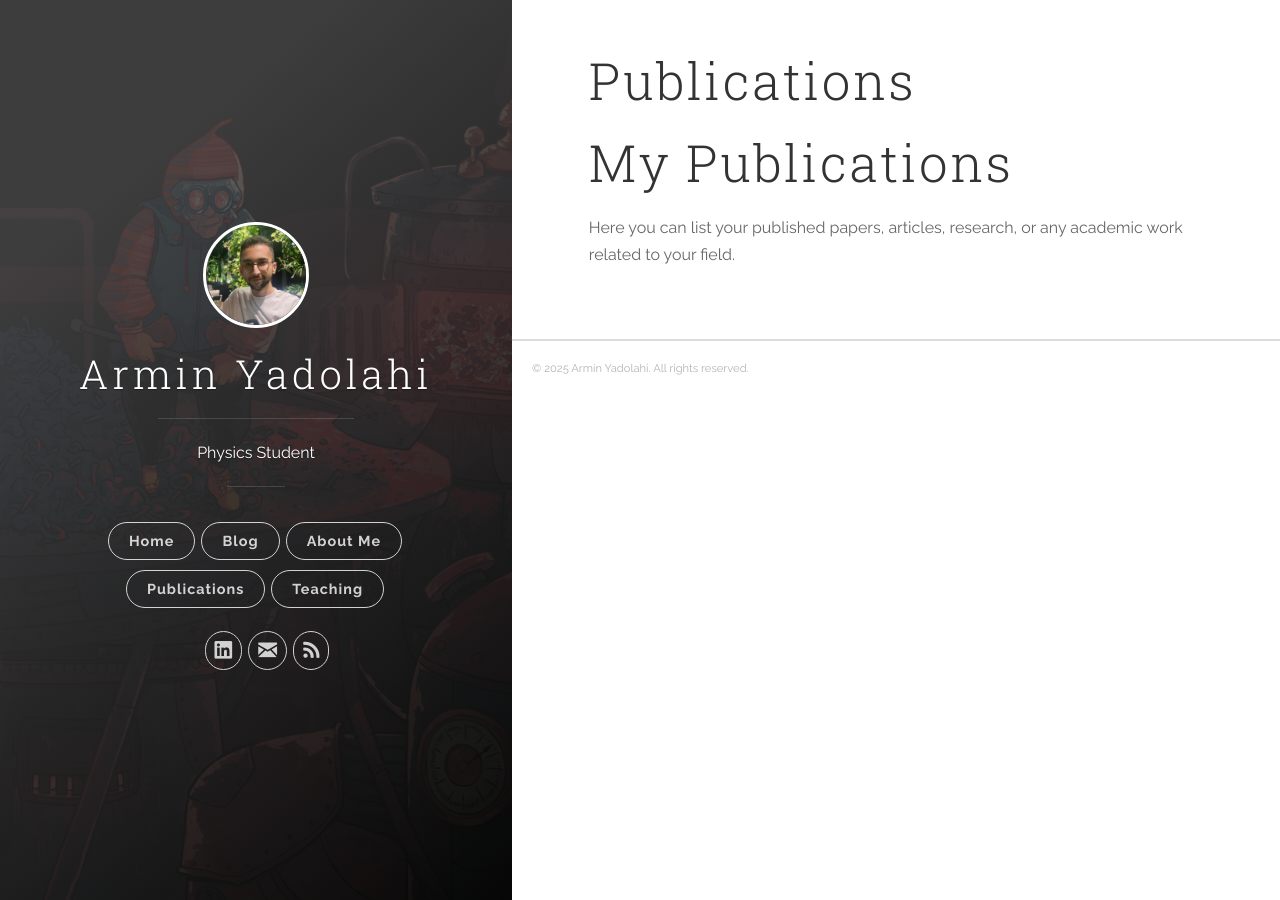
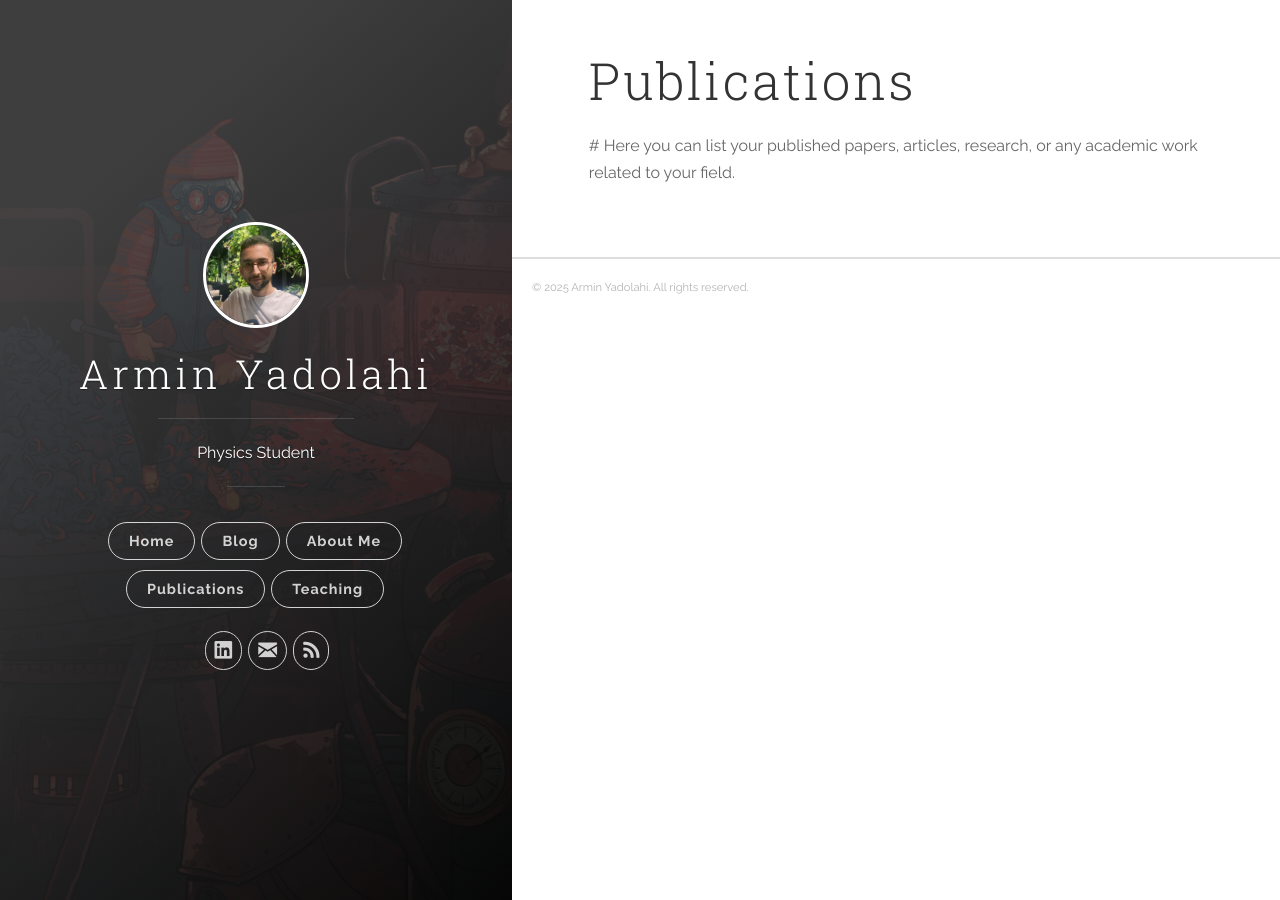
Before and after one commit to ArminYadolahi/ArminYadolahi.github.io, a Jekyll site: the page built from publications.md, in a window 1280 px wide. Built offline with Jekyll 4.4.1, drawn with Linux system fonts in a browser that asks for light colours.

Commit message:
Update publications.md

```diff
--- a/publications.md
+++ b/publications.md
@@ -3,6 +3,5 @@ layout: page
 title: "Publications"
 permalink: /publications/
 ---
-# My Publications
-
+#
 Here you can list your published papers, articles, research, or any academic work related to your field.
```
